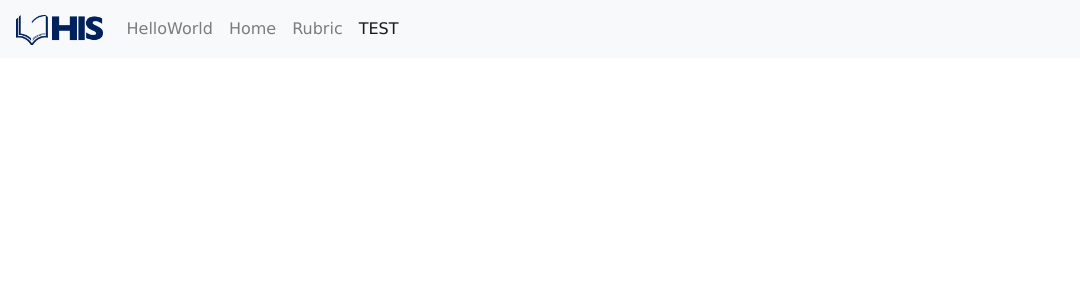
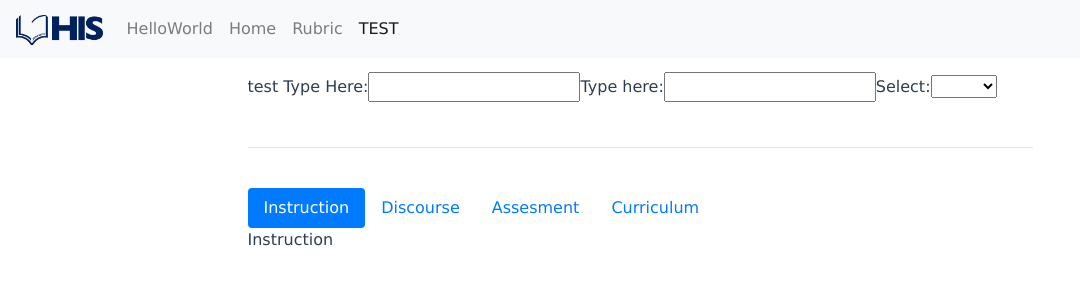
Before and after one commit to simon300000/Rubric, a Vue app: page /test in a window 1280 px wide. Shown: the top 300 px of the page, without its empty margins (0-1080 px from the left). Built offline with nearby package versions, Linux system fonts and the light colour scheme.

Commit message:
working in progress
Rubric nearly finished (not as wanted)

```diff
--- a/src/components/list.js
+++ b/src/components/list.js
@@ -1,7 +1,7 @@
 module.exports = [{
   // Rubic 1
   index: 1,
-  title: '1. Instruction',
+  title: 'Instruction',
   rows: [{
     index: 1,
     heading: 'Instructional Strategies',
@@ -86,7 +86,7 @@ module.exports = [{
 }, {
   // Rubic 2
   index: 2,
-  title: '2. Discourse',
+  title: 'Discourse',
   rows: [{
     index: 1,
     heading: 'Questioning Level',
@@ -171,7 +171,7 @@ module.exports = [{
 }, {
   // Rubic 3
   index: 3,
-  title: '3. Assesment',
+  title: 'Assesment',
   rows: [{
     index: 1,
     heading: 'Prior Knowledge',
@@ -256,7 +256,7 @@ module.exports = [{
 }, {
   // Rubic 4
   index: 4,
-  title: '4. Curriculum',
+  title: 'Curriculum',
   rows: [{
     index: 1,
     heading: 'Content Depth',
--- a/src/components/rubric.vue
+++ b/src/components/rubric.vue
@@ -1,9 +1,21 @@
 <template>
   <div class="rubric">
-    <div v-for="base in bases" v-bind:key="base.title" id="base">
-      <h1>{{base.title}}</h1>
+
+    <nav>
+      <div class="nav nav-pills" id="pills-tab" role="tablist">
+        <a class="nav-item nav-link active" id="pills-Instruction-tab" data-toggle="pill" href="#pills-Instruction" role="tab" aria-controls="pills-Instruction" aria-selected="true">Instruction</a>
+        <a class="nav-item nav-link" id="pills-Discourse-tab" data-toggle="pill" href="#pills-Discourse" role="tab" aria-controls="pills-Discourse" aria-selected="false">Discourse</a>
+        <a class="nav-item nav-link" id="pills-Assesment-tab" data-toggle="pill" href="#pills-Assesment" role="tab" aria-controls="pills-Assesment" aria-selected="false">Assesment</a>
+        <a class="nav-item nav-link" id="pills-Curriculum-tab" data-toggle="pill" href="#pills-Curriculum" role="tab" aria-controls="pills-Curriculum" aria-selected="false">Curriculum</a>
+      </div>
+    </nav>
+    <br>
+    <div class="tab-content" id="pills-tabContent">
+      <div class="tab-pane fade show active" id="pills-Instruction" role="tabpanel" aria-labelledby="pills-Instruction-tab">
+        <div v-for="base in bases" v-if="base.index === 1">
+          <h2>{{base.title}}</h2>
           <div v-for="row in base.rows" v-bind:key="row.heading" id="row">
-        <h3>{{row.heading}}</h3>
+            <h5>{{row.heading}}</h5>
             <div class="grid_base">
               <div v-for="item in row.items" v-bind:key="item.content" id="item">
                 <div class="base">
@@ -12,6 +24,68 @@
                     <label :for="'radio' + base.index + '_' + row.index + '_' + item.index">
                       {{item.content}}
                     </label>
+                  </div>
+                </div>
+              </div>
+            </div>
+          </div>
+        </div>
+      </div>
+      <div class="tab-pane fade" id="pills-Discourse" role="tabpanel" aria-labelledby="pills-Discourse-tab">
+        <div v-for="base in bases" v-if="base.index === 2">
+          <h2>{{base.title}}</h2>
+          <div v-for="row in base.rows" v-bind:key="row.heading" id="row">
+            <h5>{{row.heading}}</h5>
+            <div class="grid_base">
+              <div v-for="item in row.items" v-bind:key="item.content" id="item">
+                <div class="base">
+                  <div class="base_radio">
+                    <input type="radio" :id="'radio' + base.index + '_' + row.index + '_' + item.index" :name="'item' + base.index + '_' + row.index" :value="item.index" required="">
+                    <label :for="'radio' + base.index + '_' + row.index + '_' + item.index">
+                      {{item.content}}
+                    </label>
+                  </div>
+                </div>
+              </div>
+            </div>
+          </div>
+        </div>
+      </div>
+      <div class="tab-pane fade" id="pills-Assesment" role="tabpanel" aria-labelledby="pills-Assesment-tab">
+        <div v-for="base in bases" v-if="base.index === 3">
+          <h2>{{base.title}}</h2>
+          <div v-for="row in base.rows" v-bind:key="row.heading" id="row">
+            <h5>{{row.heading}}</h5>
+            <div class="grid_base">
+              <div v-for="item in row.items" v-bind:key="item.content" id="item">
+                <div class="base">
+                  <div class="base_radio">
+                    <input type="radio" :id="'radio' + base.index + '_' + row.index + '_' + item.index" :name="'item' + base.index + '_' + row.index" :value="item.index" required="">
+                    <label :for="'radio' + base.index + '_' + row.index + '_' + item.index">
+                      {{item.content}}
+                    </label>
+                  </div>
+                </div>
+              </div>
+            </div>
+          </div>
+        </div>
+      </div>
+      <div class="tab-pane fade" id="pills-Curriculum" role="tabpanel" aria-labelledby="pills-Curriculum-tab">
+        <div v-for="base in bases" v-if="base.index === 4">
+          <h2>{{base.title}}</h2>
+          <div v-for="row in base.rows" v-bind:key="row.heading" id="row">
+            <h5>{{row.heading}}</h5>
+            <div class="grid_base">
+              <div v-for="item in row.items" v-bind:key="item.content" id="item">
+                <div class="base">
+                  <div class="base_radio">
+                    <input type="radio" :id="'radio' + base.index + '_' + row.index + '_' + item.index" :name="'item' + base.index + '_' + row.index" :value="item.index" required="">
+                    <label :for="'radio' + base.index + '_' + row.index + '_' + item.index">
+                      {{item.content}}
+                    </label>
+                  </div>
+                </div>
               </div>
             </div>
           </div>
--- /dev/null
+++ b/src/components/test.vue
@@ -0,0 +1,78 @@
+<template>
+  <div class="test">
+    test
+    <label for="gname">Type Here:</label>
+    <input type="text" id="gname" />
+
+    <label for="gname2">Type here:</label>
+    <input type="text" id="gname2">
+
+    <label for="gname3">Select:</label>
+    <select id="gname3">
+      <option value=""></option>
+      <option value="volvo">Volvo</option>
+      <option value="saab">Saab</option>
+    </select>
+
+    <div id="number">
+      Test
+    </div>
+    <br>
+    <br>
+    <hr>
+    <br>
+
+    <nav>
+      <div class="nav nav-pills" id="pills-tab" role="tablist">
+        <div v-for="base in bases">
+          <a v-if="base.index === 1" class="nav-item nav-link active" :id="'pills-' + base.index + '-tab'" data-toggle="pill" :href="'#pills-' + base.index" role="tab" :aria-controls="'pills-' + base.index" aria-selected="false">{{base.title}}</a>
+          <a v-else class="nav-item nav-link" :id="'pills-' + base.index + '-tab'" data-toggle="pill" :href="'#pills-' + base.index" role="tab" :aria-controls="'pills-' + base.index" aria-selected="false">{{base.title}}</a>
+        </div>
+      </div>
+    </nav>
+    <div class="tab-content" id="pills-tabContent">
+      <div class="tab-pane fade show active" id="pills-1" role="tabpanel" aria-labelledby="pills-1-tab">Instruction</div>
+      <div class="tab-pane fade" id="pills-2" role="tabpanel" aria-labelledby="pills-2-tab">Discourse</div>
+      <div class="tab-pane fade" id="pills-3" role="tabpanel" aria-labelledby="pills-3-tab">Assesment</div>
+      <div class="tab-pane fade" id="pills-4" role="tabpanel" aria-labelledby="pills-4-tab">Curriculum</div>
+    </div>
+
+  </div>
+</template>
+
+<script>
+import test from './list'
+
+export default {
+  name: 'test',
+  data() {
+    return {
+      bases: test
+    }
+  }
+}
+
+
+// function empty(){
+//   $('input[type="text"], select').bind('keyup change',function(){
+//
+//     // get elements that are empty.
+//     var empty = $('input[type="text"], select').map(function(index, el) {
+//         return !$(el).val().length ? el : null;
+//     }).get();
+//
+//     // could also be placed outside of the function
+//     var number = $('#number');
+//
+//     // check if there are any empty elements, if there are none, show numbers, else hide number.
+//     !empty.length ? number.show() : number.hide();
+// });
+// }
+
+
+</script>
+<!-- Add "scoped" attribute to limit CSS to this component only -->
+<style scoped>
+#number { display: none; height: 100px; border: solid 1px #ddd; }
+
+</style>
--- a/src/router/index.js
+++ b/src/router/index.js
@@ -3,7 +3,7 @@ import Router from 'vue-router'
 import HelloWorld from '@/components/HelloWorld'
 import home from '@/components/home'
 import rubric from '@/components/rubric'
-// import test from '@/components/test'
+import test from '@/components/test'
 
 Vue.use(Router)
 
@@ -21,6 +21,10 @@ export default new Router({
       path: '/rubric',
       name: 'rubric',
       component: rubric
+    }, {
+      path: '/test',
+      name: 'test',
+      component: test
     }
   ],
   linkExactActiveClass: 'active'
```
Lines whose indentation alone changed are shown as unchanged.
